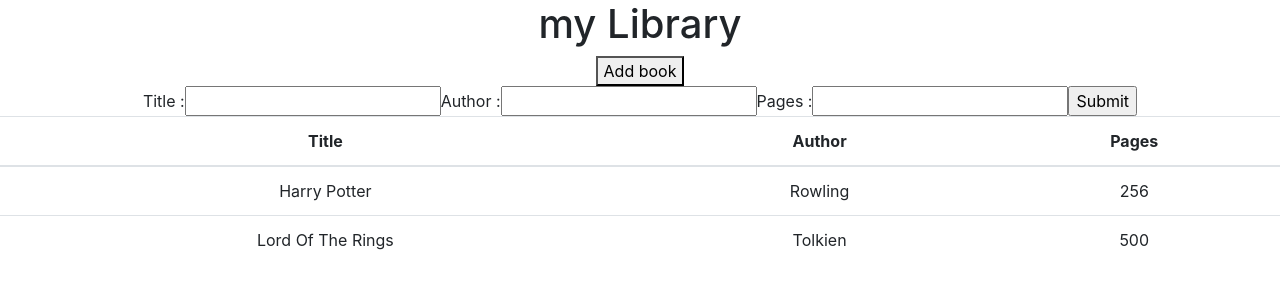
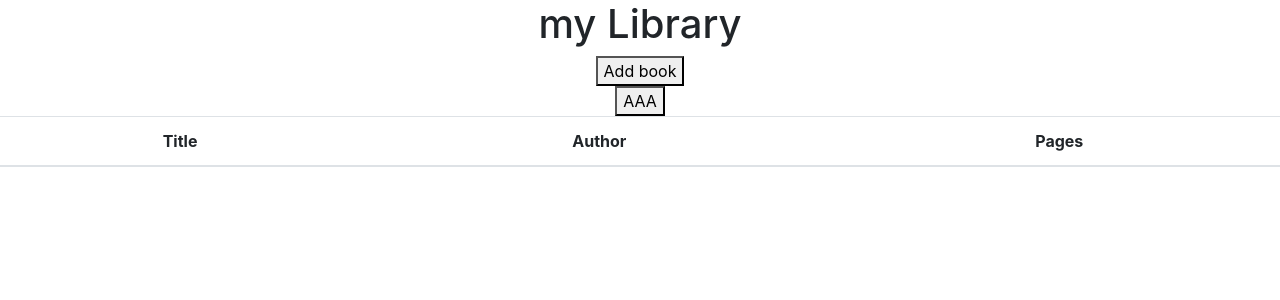
Before and after one commit to Ghanna96/Library-ReactJS, a React (Create React App) app: page / in a window 1280 px wide. Shown: the top 300 px of the page. Built offline with nearby package versions, Linux system fonts and the light colour scheme.

Commit message:
Modal form, Form is a controlled component now

```diff
--- a/src/App.css
+++ b/src/App.css
@@ -36,3 +36,29 @@
 		transform: rotate(360deg);
 	}
 }
+.popUp {
+	background-color: rgba(0, 0, 0, 0.8);
+	width: 100%;
+	height: 100%;
+	position: absolute;
+	top: 0;
+	justify-content: center;
+	align-items: center;
+	z-index: 100;
+}
+form input[type='text'] {
+	margin: 15px auto;
+	display: block;
+	width: 50%;
+	padding: 8px;
+	border: 1px solid gray;
+}
+.popUpContent {
+	height: 420px;
+	width: 450px;
+	background-color: white;
+	text-align: center;
+	padding: 20px;
+	position: relative;
+	border-radius: 4px;
+}
--- a/src/App.js
+++ b/src/App.js
@@ -5,13 +5,47 @@ import Container from './container';
 import './App.css';
 import 'bootstrap/dist/css/bootstrap.min.css';
 class App extends Component {
-	state = {};
+	constructor(props) {
+		super(props);
+		this.state = {
+			form: { title: '', author: '', pages: '', read: '' },
+			library: [],
+			showForm: false
+		};
+	}
+	handleForm = () => {
+		this.setState({ showForm: !this.state.showForm });
+	};
+	handleChange = e => {
+		const formData = Object.assign(this.state.form);
+		formData[e.target.name] = e.target.value;
+		this.setState({ form: formData });
+		//console.log(this.state.form);
+	};
+	handleSubmit = e => {
+		e.preventDefault();
+		const book = Object.assign(this.state.form);
+		const lib = Object.assign(this.state.library);
+		lib.push(book);
+		this.setState({
+			form: { title: '', author: '', pages: '', read: '' },
+			library: lib
+		});
+		console.log('books:', this.state.library);
+	};
 	render() {
+		const library = [...this.state.library];
 		return (
 			<div className='App'>
 				<Header />
-				<Form />
-				<Container />
+				<Form
+					onSubmit={this.handleSubmit}
+					onChange={this.handleChange}
+					currentValues={this.state.form}
+					formSwap={this.handleForm}
+					formShow={this.state.showForm}
+				/>
+				<Container library={library} />
 			</div>
 		);
 	}
--- a/src/container.jsx
+++ b/src/container.jsx
@@ -2,10 +2,11 @@ import React from 'react';
 import Book from './books';
 
 function Container(props) {
-	const books = [
-		{ title: 'Harry Potter', author: 'Rowling', pages: '256' },
-		{ title: 'Lord Of The Rings', author: 'Tolkien', pages: '500' }
-	];
+	const { library } = props;
+	const books = library.map((obj, i) => (
+		<Book key={i} title={obj.title} author={obj.author} pages={obj.pages} />
+	));
+	//console.log(books);
 	return (
 		<table className='table '>
 			<thead>
@@ -15,16 +16,7 @@ function Container(props) {
 					<th>Pages</th>
 				</tr>
 			</thead>
-			<tbody>
-				{books.map((obj, i) => (
-					<Book
-						key={i}
-						title={obj.title}
-						author={obj.author}
-						pages={obj.pages}
-					/>
-				))}
-			</tbody>
+			<tbody>{books}</tbody>
 		</table>
 	);
 }
--- a/src/form.jsx
+++ b/src/form.jsx
@@ -3,44 +3,82 @@ import React, { Component } from 'react';
 class Form extends Component {
 	constructor(props) {
 		super(props);
-		this.state = {
-			title: '',
-			author: '',
-			pages: ''
+		this.state = { showForm: false };
+	}
+	showForm = () => {
+		this.setState({ showForm: !this.state.showForm });
 	};
-	}
-
-	handleChange = e => {
-		this.setState({ [e.target.id]: e.target.value });
-		console.log(this.state);
-	};
-	handleSubmit = e => {
-		alert(`yo ${this.state.title}`);
-		e.preventDefault();
-	};
-	render() {
+	renderForm() {
+		const { onSubmit, onChange, currentValues, formSwap } = this.props;
+		const { title, author, pages } = currentValues;
 		return (
-			<form onSubmit={this.handleSubmit}>
+			<div className='popUp'>
+				<div className='modal-dialog'>
+					<div className='modal-content'>
+						<div className='modal-header'>
+							<h4 className='modal-title'>New Book</h4>
+							<button type='button' className='close' data-dismiss='modal'>
+								&times;
+							</button>
+						</div>
+						<form
+							onSubmit={e => {
+								onSubmit(e);
+								formSwap();
+							}}>
+							<div className='modal-body'>
 								<span>Title :</span>
 								<input
 									type='text'
-					id='title'
-					value={this.state.title}
-					onChange={this.handleChange}></input>
+									name='title'
+									value={title}
+									onChange={onChange}></input>
 								<span>Author :</span>
 								<input
 									type='text'
-					id='author'
-					value={this.state.author}
-					onChange={this.handleChange}></input>
+									name='author'
+									value={author}
+									onChange={onChange}></input>
 								<span>Pages :</span>
 								<input
 									type='text'
-					id='pages'
-					value={this.state.pages}
-					onChange={this.handleChange}></input>
+									name='pages'
+									value={pages}
+									onChange={onChange}></input>
+							</div>
+
+							<div className='modal-footer'>
 								<input type='submit' value='Submit' />
+								<button
+									type='button'
+									className='btn btn-danger'
+									onClick={() => {
+										this.props.formSwap();
+									}}>
+									Close
+								</button>
+							</div>
 						</form>
+					</div>
+				</div>
+			</div>
+		);
+	}
+	render() {
+		// const { onSubmit, onChange, currentValues } = this.props;
+		//  const { title, author, pages } = currentValues;
+		console.log(this.props.formShow);
+
+		return (
+			<React.Fragment>
+				<button
+					onClick={() => {
+						this.props.formSwap();
+					}}>
+					AAA
+				</button>
+				<div>{this.props.formShow && this.renderForm()}</div>
+			</React.Fragment>
 		);
 	}
 }
--- a/src/header.jsx
+++ b/src/header.jsx
@@ -3,8 +3,10 @@ import React from 'react';
 const Header = () => {
 	return (
 		<header>
-			<h1>my Library</h1>
-			<button className=''>Add book</button>
+			<div id='header'>
+				<h1>my Library</h1>
+				<button id='spawn'>Add book</button>
+			</div>
 		</header>
 	);
 };
```
Also changed, not shown: 1 other file (tests, documents, lock files or other folders). Lines whose indentation alone changed are shown as unchanged.
